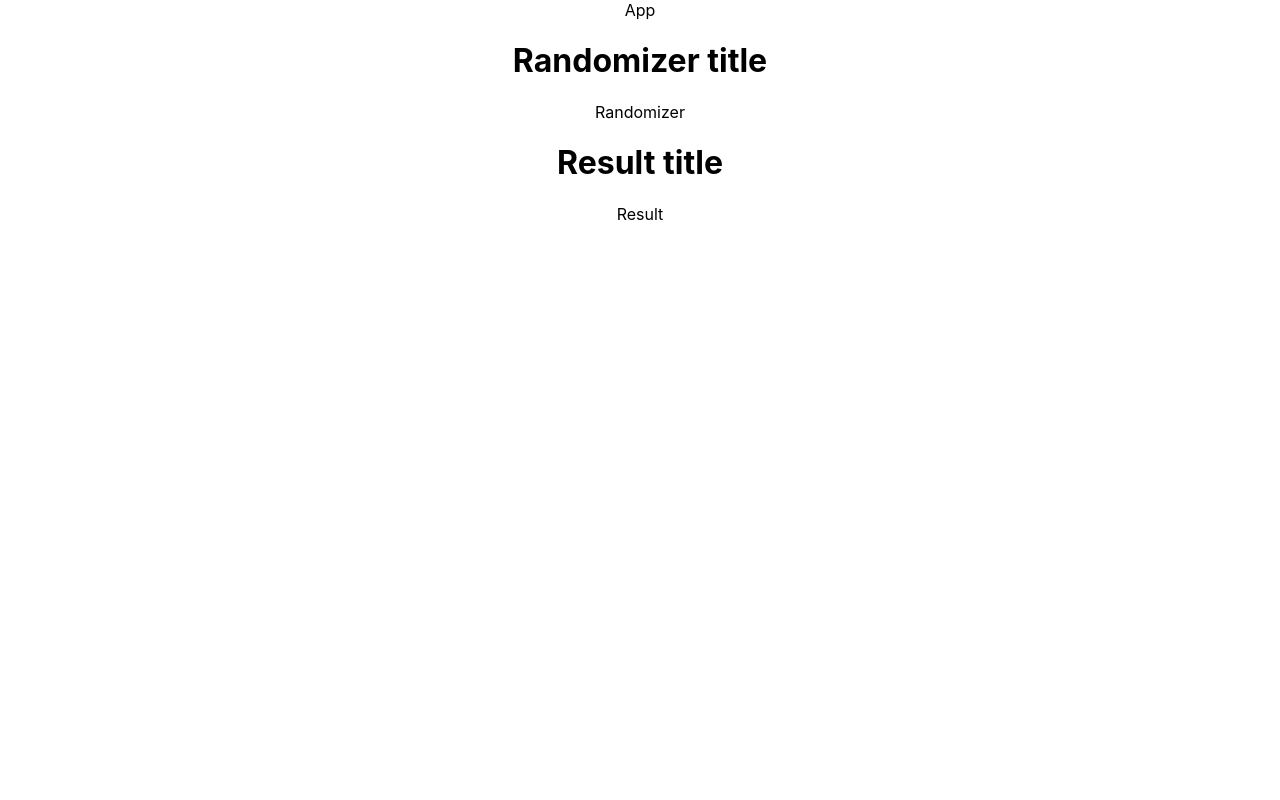
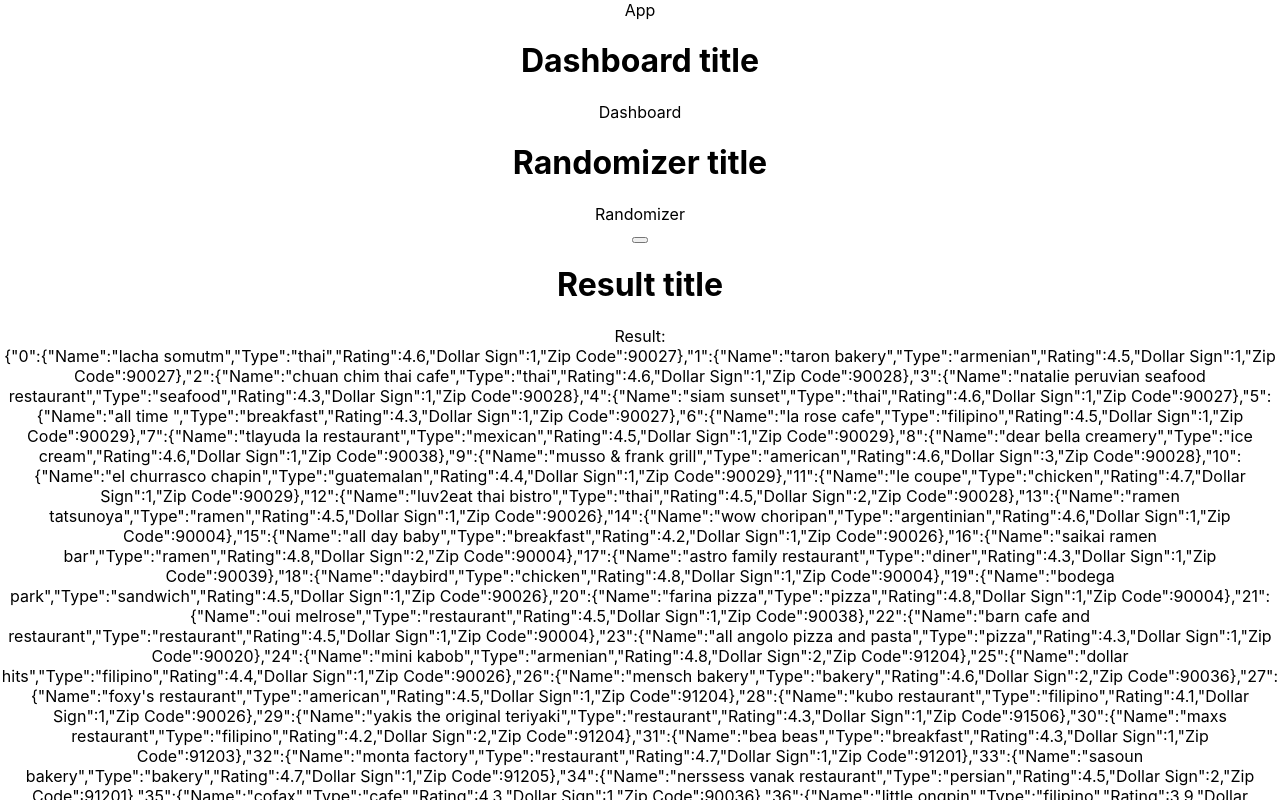
Before and after one commit to ArthurKimGl19/eateryGenerator, a React (Create React App) app: page / in a window 1280 px wide. Shown: the top 800 px of the page. Built offline with nearby package versions, Linux system fonts and the light colour scheme.

Commit message:
Add in data, clean up data, create randomizer picker

```diff
--- a/src/App.js
+++ b/src/App.js
@@ -1,15 +1,15 @@
+import React from 'react'
 import './App.css';
-import Randomizer from "./components/Randomizer";
-import Result from "./components/Result"
+import Dashboard from './components/Dashboard';
+
 
 function App() {
-  return (
-    <div className="App">
-      App
-        <Randomizer />
-        <Result />
-    </div>
-  );
+    return (
+        <div className="App">
+            App
+            <Dashboard />
+        </div>
+    );
 }
 
 export default App;
--- /dev/null
+++ b/src/components/Dashboard.js
@@ -0,0 +1,37 @@
+import React from 'react';
+import Randomizer from './Randomizer';
+import Result from './Result'
+import data from '../data/data-eatery.json'
+export default function Dashboard() {
+    const [initialData, setInitialData] = React.useState(() => data);
+    const [eateries, setEateries] = React.useState({});
+    const [randomEatery, setRandomEatery] = React.useState(null);
+
+    React.useEffect(() => {
+        cleanUpData(initialData);
+    }, [])
+    function cleanUpData (data){
+        const output = {};
+        data.forEach((eatery, index) => {
+            output[index] = eatery;
+        });
+        setEateries(output);
+    }
+    function eateryRandomizer(min, max){
+        min = Math.ceil(min);
+        max = Math.floor(max);
+        const randomNumber = Math.floor(Math.random() * (max - min) + min);
+        setRandomEatery(JSON.stringify(eateries[randomNumber]));
+    }
+
+    console.log("eateries", eateries)
+    return (
+        <div>
+            <h1>Dashboard title</h1>
+            <div>Dashboard</div>
+            <Randomizer />
+            <Result randomEatery={randomEatery}/>
+            {JSON.stringify(eateries, 2, null)}
+        </div>
+    );
+}
--- a/src/components/Randomizer.js
+++ b/src/components/Randomizer.js
@@ -1,10 +1,11 @@
 import React from 'react';
 
-export default function Randomizer(){
+export default function Randomizer() {
     return (
         <div>
             <h1>Randomizer title</h1>
             <div>Randomizer</div>
+            <button></button>
         </div>
-    )
+    );
 }
--- a/src/components/Result.js
+++ b/src/components/Result.js
@@ -1,10 +1,10 @@
 import React from 'react';
 
-export default function Result(){
+export default function Result({ randomEatery}) {
     return (
         <div>
             <h1>Result title</h1>
-            <div>Result</div>
+            <div>Result: {randomEatery}</div>
         </div>
-    )
+    );
 }
--- a/src/index.js
+++ b/src/index.js
@@ -6,9 +6,9 @@ import reportWebVitals from './reportWebVitals';
 
 const root = ReactDOM.createRoot(document.getElementById('root'));
 root.render(
-  <React.StrictMode>
-    <App />
-  </React.StrictMode>
+    <React.StrictMode>
+        <App />
+    </React.StrictMode>
 );
 
 // If you want to start measuring performance in your app, pass a function
--- a/src/reportWebVitals.js
+++ b/src/reportWebVitals.js
@@ -1,4 +1,4 @@
-const reportWebVitals = onPerfEntry => {
+const reportWebVitals = (onPerfEntry) => {
     if (onPerfEntry && onPerfEntry instanceof Function) {
         import('web-vitals').then(({ getCLS, getFID, getFCP, getLCP, getTTFB }) => {
             getCLS(onPerfEntry);
```
Also changed, not shown: src/index.css (+6 -8 lines), src/App.css (indentation only), 1 other file (tests, documents, lock files or other folders). Lines whose indentation alone changed are shown as unchanged.
